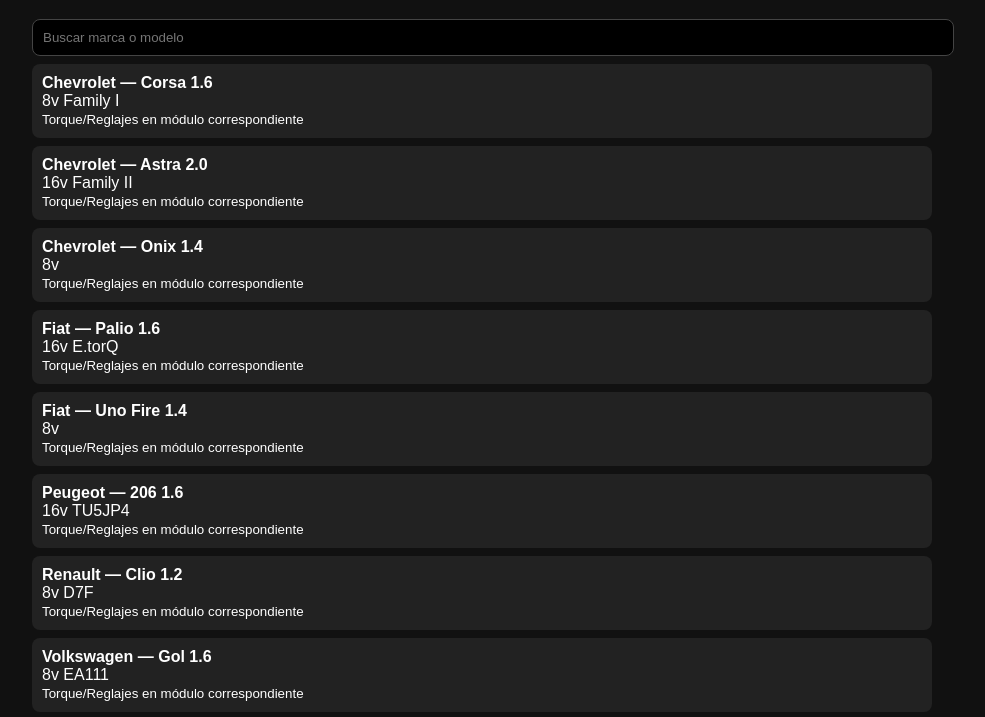
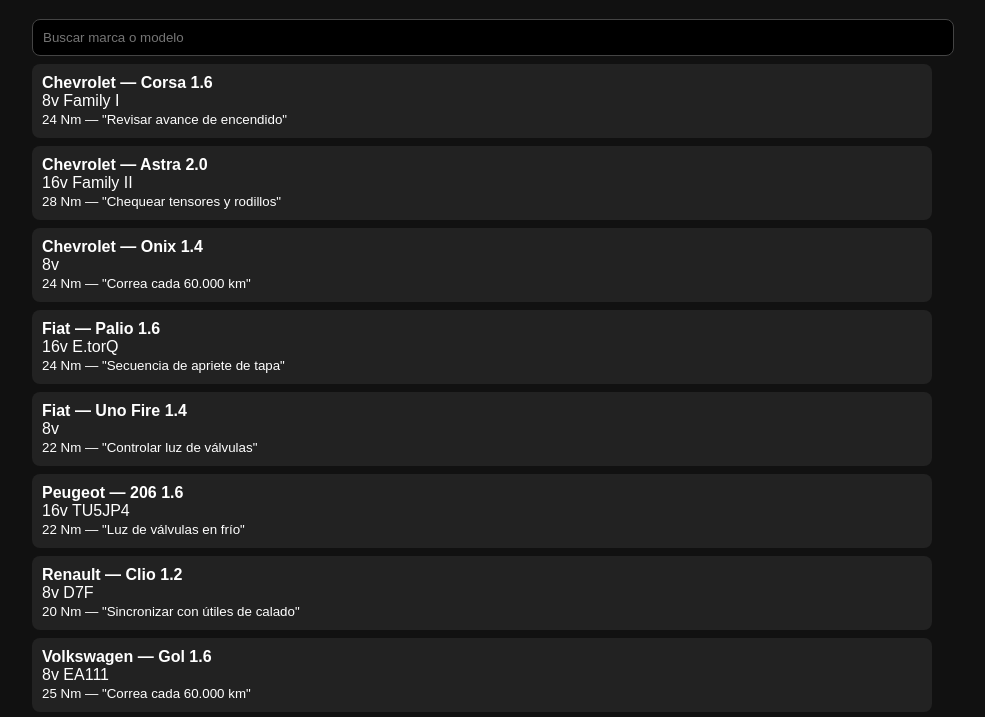
Before and after one commit to bulaciojuaneduardo0-hub/academia-mecanica-pro, a plain HTML site: page search.html in a window 1280 px wide. Shown: the part 77-794 px from the top of the page, without its empty margins (158-1143 px from the left). Drawn offline with Linux system fonts and the light colour scheme; files whose address does not match are found by name.

Commit message:
Update search.html

```diff
--- a/search.html
+++ b/search.html
@@ -21,11 +21,11 @@ async function load(){
       const term = (q.value||'').toLowerCase();
       list.innerHTML = '';
       rows.filter(r=> !term || (r.marca||'').toLowerCase().includes(term) || (r.modelo||'').toLowerCase().includes(term))
-          .slice(0,80)
+          .slice(0,120)
           .forEach(r=>{
             const el = document.createElement('div');
             el.className='item';
-            el.innerHTML = `<b>${r.marca||''} — ${r.modelo||''}</b><br>${r.motor||''}<br><small>Torque/Reglajes en módulo correspondiente</small>`;
+            el.innerHTML = `<b>${r.marca||''} — ${r.modelo||''}</b><br>${r.motor||''}<br><small>${r.torque||'—'} — ${(r.notas||'').replace(/</g,'&lt;')}</small>`;
             list.appendChild(el);
           });
     }
```
